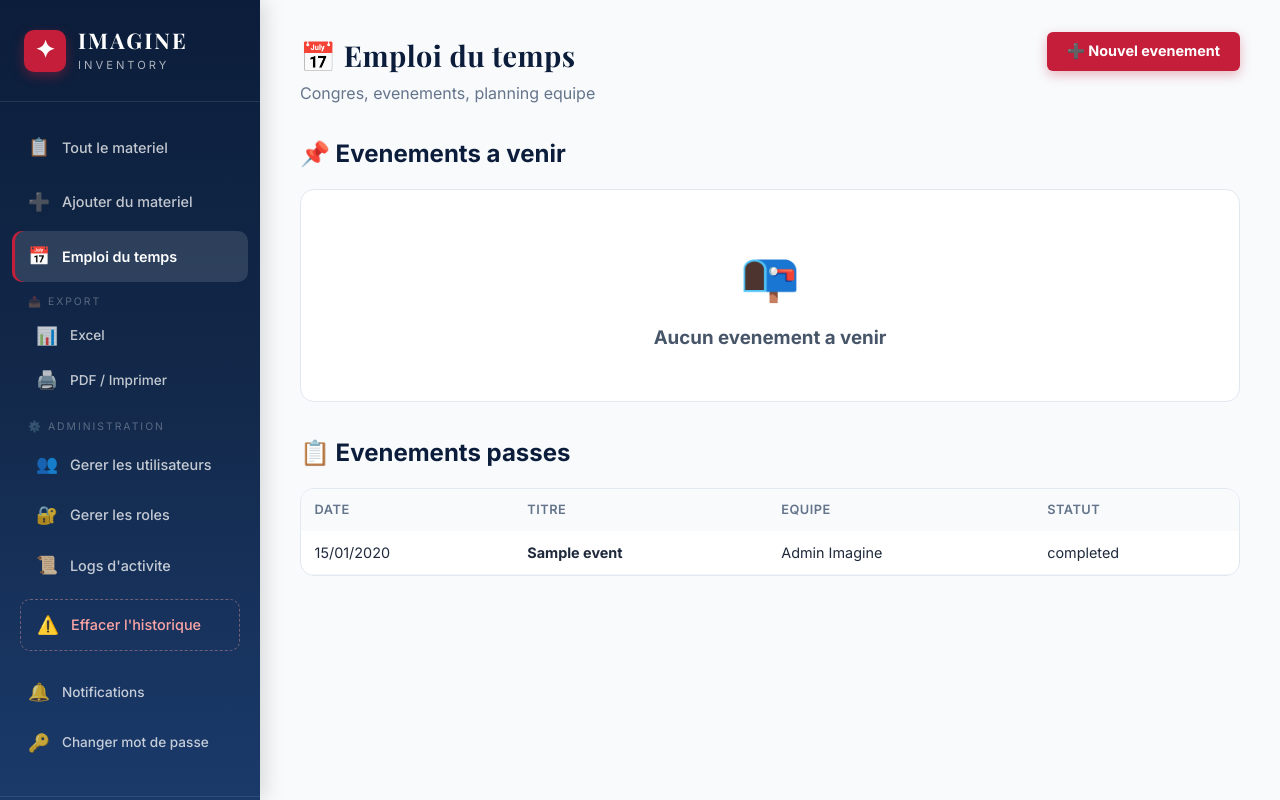
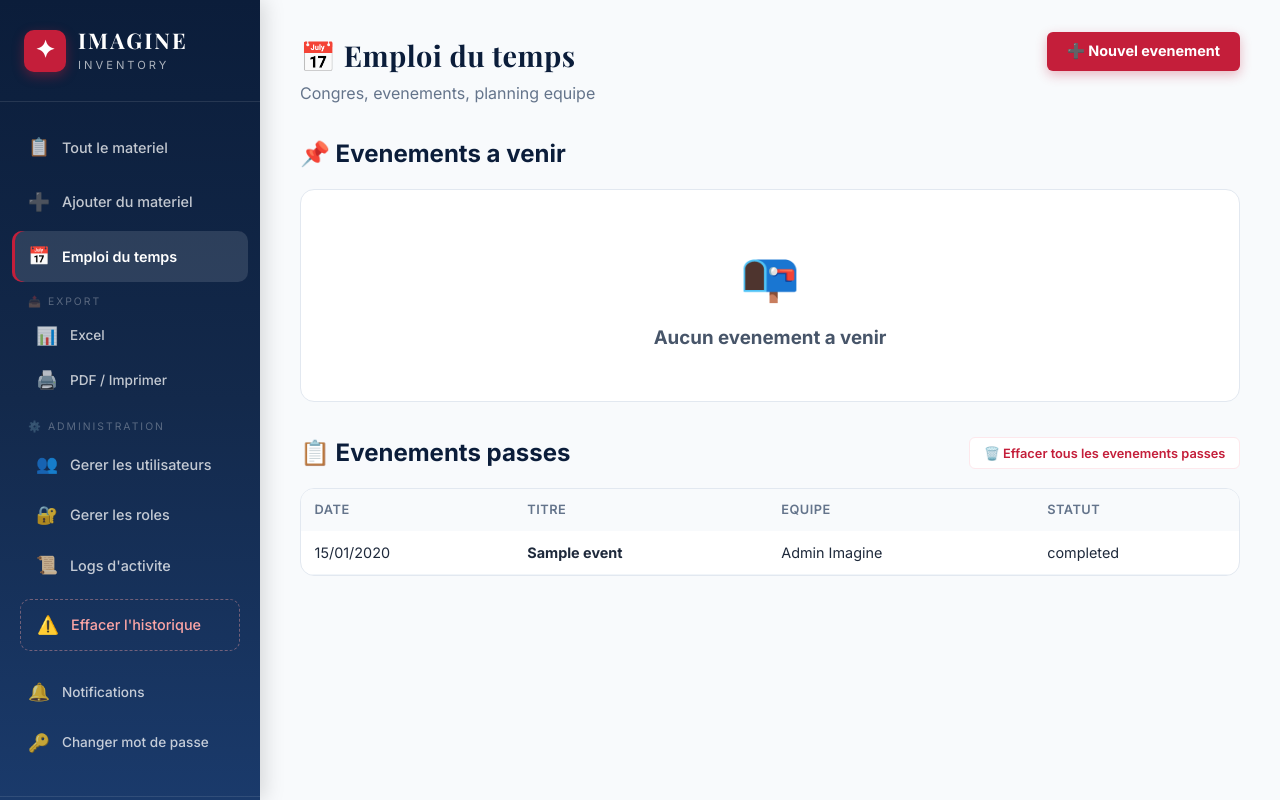
Before and after one commit to firasletaif-ctrl/imagine-inventory, a Flask app: page /schedule in a window 1280 px wide. Run offline with Flask 3, Linux system fonts and the light colour scheme; a user stored in the database is signed in; tables that the repository leaves empty hold one stand-in row (values such as "Sample post").

Commit message:
Add files via upload

```diff
--- a/app.py
+++ b/app.py
@@ -593,6 +593,18 @@ def delete_event(evid):
     if evt: db.session.delete(evt); db.session.commit(); flash(f'Evenement "{evt.title}" supprime.','info')
     return redirect(url_for('schedule'))
 
+
+@app.route('/schedule/clear-past', methods=['POST'])
+@permission_required('manage_schedule')
+def clear_past_events():
+    count = Event.query.filter(Event.event_date < date.today()).count()
+    past_ids = [e.id for e in Event.query.filter(Event.event_date < date.today()).all()]
+    EventAssignment.query.filter(EventAssignment.event_id.in_(past_ids)).delete(synchronize_session='fetch')
+    Event.query.filter(Event.event_date < date.today()).delete()
+    db.session.commit()
+    flash(f'{count} evenement(s) passes supprime(s).','success')
+    return redirect(url_for('schedule'))
+
 @app.route('/schedule/<int:evid>/assign', methods=['POST'])
 @permission_required('manage_schedule')
 def assign_one_user(evid):
--- a/templates/schedule.html
+++ b/templates/schedule.html
@@ -63,7 +63,14 @@
 
     {% if past %}
     <div>
-        <h2 style="color:var(--blue-deep);margin-bottom:1rem">📋 Evenements passes</h2>
+        <div style="display:flex;justify-content:space-between;align-items:center;margin-bottom:1rem">
+            <h2 style="color:var(--blue-deep);margin:0">📋 Evenements passes</h2>
+            {% if current_user.has_permission('manage_schedule') %}
+            <form method="POST" action="{{ url_for('clear_past_events') }}" onsubmit="return confirm('Supprimer TOUS les evenements passes ? Cette action est irreversible.')">
+                <button class="btn btn-sm btn-danger">🗑️ Effacer tous les evenements passes</button>
+            </form>
+            {% endif %}
+        </div>
         <div style="background:white;border-radius:14px;border:1px solid var(--gray-200);overflow:hidden">
             <table class="history-table"><thead><tr><th>Date</th><th>Titre</th><th>Equipe</th><th>Statut</th></tr></thead>
                 <tbody>{% for evt in past %}<tr>
```
Also changed, not shown: instance/inventory.db.
